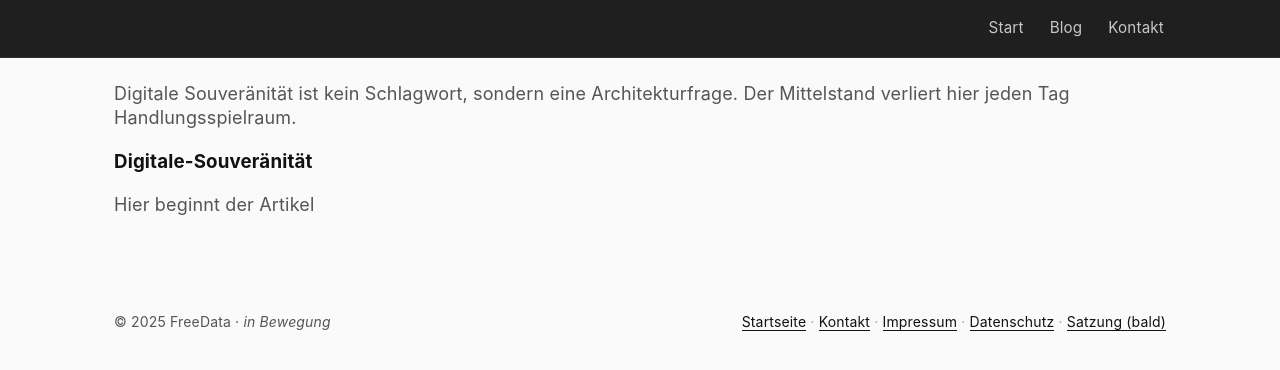
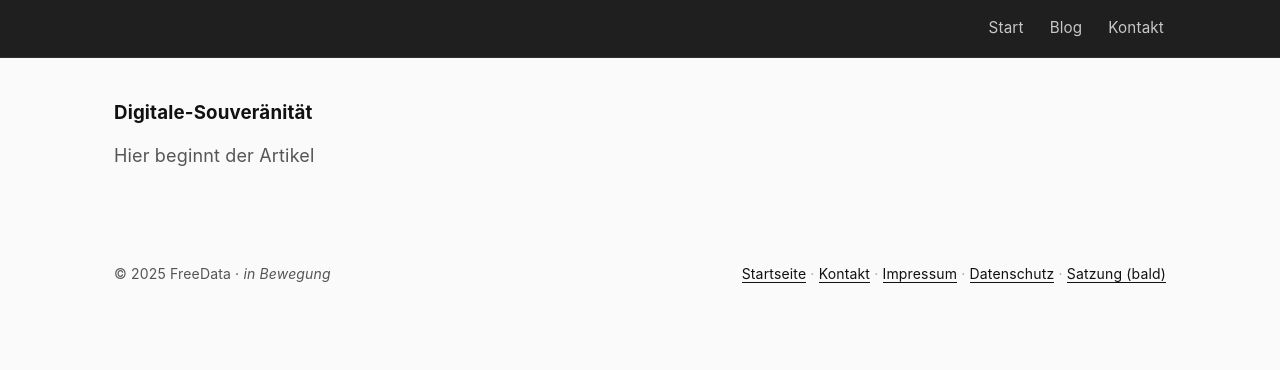
Before and after one commit to freedata-coop/freedata-coop.github.io, a Jekyll site: the page built from _posts/2025-02-01-digitale-souveränität.md, in a window 1280 px wide. Shown: the top 370 px of the page. Built offline with Jekyll 4.4.1, drawn with Linux system fonts in a browser that asks for light colours.

Commit message:
update blogentry

```diff
--- a/_posts/2025-02-01-digitale-souveränität.md
+++ b/_posts/2025-02-01-digitale-souveränität.md
@@ -5,9 +5,10 @@ date: 2025-02-01
 theme: light
 ---
 
-
+<blog-teaser>
 Digitale Souveränität ist kein Schlagwort, sondern eine Architekturfrage.
 Der Mittelstand verliert hier jeden Tag Handlungsspielraum.
+</blog-teaser>
 
 <!--more-->
 
--- a/assets/custom.css
+++ b/assets/custom.css
@@ -127,6 +127,8 @@ body[theme="light"] {
 
 /* ================= Compact Blog List ================= */
 
+blog-teaser{ display:none; }
+
 .blog-list{
   display: grid;
   gap: 0; /* keine Kartenabstände mehr */
```
Also changed, not shown: _posts/2025-02-02-digitaler Mittelstand.md (+4 -2 lines), _posts/2025-02-05-digitale-freiheit.md (+4 -1 lines).
